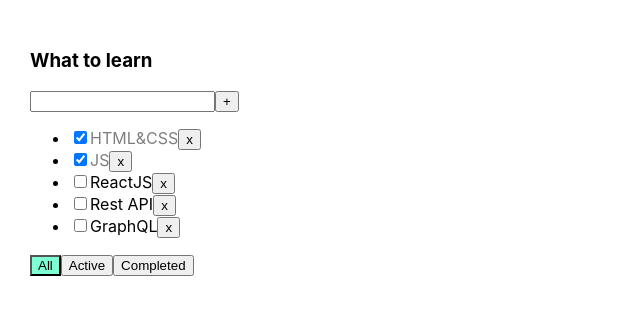
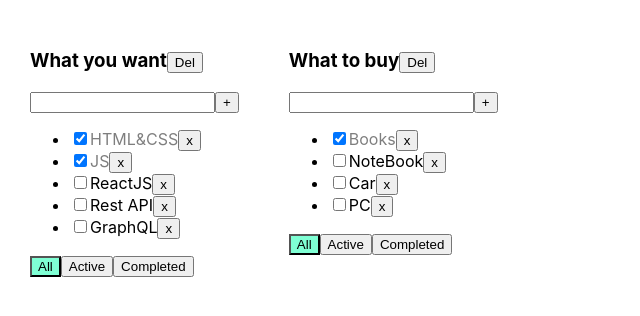
Before and after one commit to JudgEby/it-incubator-todolist-ts, a React (Create React App) app: page / in a window 1280 px wide. Shown: the top 316 px of the page, without its empty margins (0-640 px from the left). Built offline with nearby package versions, Linux system fonts and the light colour scheme.

Commit message:
completed lesson 5

```diff
--- a/src/App.tsx
+++ b/src/App.tsx
@@ -1,66 +1,105 @@
 import React, { useState } from 'react'
 import './App.css'
-import { Todolist } from './Todolist'
+import { TaskType, Todolist } from './Todolist'
 import { v1 } from 'uuid'
 
 export type FilterValuesType = 'all' | 'active' | 'completed'
 
+type TodoListType = {
+  id: string
+  title: string
+  filter: FilterValuesType
+}
+
+type TaskStateType = {
+  [key: string]: TaskType[]
+}
+
 function App() {
-  let [tasks, setTasks] = useState([
+  const todoListID_1 = v1()
+  const todoListID_2 = v1()
+
+  const [todoLists, setTodoLists] = useState<TodoListType[]>([
+    { id: todoListID_1, title: 'What you want', filter: 'all' },
+    { id: todoListID_2, title: 'What to buy', filter: 'all' },
+  ])
+
+  const [tasks, setTasks] = useState<TaskStateType>({
+    [todoListID_1]: [
       { id: v1(), title: 'HTML&CSS', isDone: true },
       { id: v1(), title: 'JS', isDone: true },
       { id: v1(), title: 'ReactJS', isDone: false },
       { id: v1(), title: 'Rest API', isDone: false },
       { id: v1(), title: 'GraphQL', isDone: false },
-  ])
+    ],
+    [todoListID_2]: [
+      { id: v1(), title: 'Books', isDone: true },
+      { id: v1(), title: 'NoteBook', isDone: false },
+      { id: v1(), title: 'Car', isDone: false },
+      { id: v1(), title: 'PC', isDone: false },
+    ],
+  })
 
-  function removeTask(id: string) {
-    let filteredTasks = tasks.filter((t) => t.id !== id)
-    setTasks(filteredTasks)
+  function removeTask(taskId: string, todoListID: string) {
+    let filteredTasks = tasks[todoListID].filter((t) => t.id !== taskId)
+    setTasks({ ...tasks, [todoListID]: filteredTasks })
   }
 
-  function addTask(title: string) {
-    let task = { id: v1(), title: title, isDone: false }
-    let newTasks = [task, ...tasks]
-    setTasks(newTasks)
+  function addTask(title: string, todoListID: string) {
+    const newTask = { id: v1(), title: title, isDone: false }
+    ///let newTasks = [task, ...tasks]
+    setTasks({ ...tasks, [todoListID]: [newTask, ...tasks[todoListID]] })
   }
 
-  function changeStatus(id: string): void {
-    const searchedTask = tasks.find((task) => task.id === id)
+  function changeTaskStatus(taskId: string, todoListID: string): void {
+    const searchedTask = tasks[todoListID].find((task) => task.id === taskId)
+
     if (searchedTask) {
       searchedTask.isDone = !searchedTask.isDone
-      setTasks([...tasks])
+      setTasks({ ...tasks })
     }
   }
 
-  let [filter, setFilter] = useState<FilterValuesType>('all')
-
-  let tasksForTodolist = tasks
-
-  if (filter === 'active') {
-    tasksForTodolist = tasks.filter((t) => t.isDone === false)
-  }
-  if (filter === 'completed') {
-    tasksForTodolist = tasks.filter((t) => t.isDone === true)
+  function changeTodoListFilter(value: FilterValuesType, todoListID: string) {
+    setTodoLists(
+      todoLists.map((tl) =>
+        tl.id === todoListID ? { ...tl, filter: value } : tl
+      )
+    )
   }
 
-  function changeFilter(value: FilterValuesType) {
-    setFilter(value)
+  const removeTodoList = (todoListID: string) => {
+    setTodoLists(todoLists.filter((tl) => tl.id !== todoListID))
+    delete tasks[todoListID]
+  }
+
+  const todoListsComponents = todoLists.map((tl) => {
+    let tasksForTodolist = tasks[tl.id]
+
+    if (tl.filter === 'active') {
+      tasksForTodolist = tasks[tl.id].filter((t) => t.isDone === false)
+    }
+    if (tl.filter === 'completed') {
+      tasksForTodolist = tasks[tl.id].filter((t) => t.isDone === true)
     }
 
     return (
-    <div className='App'>
       <Todolist
-        title='What to learn'
+        key={v1()}
+        todoListID={tl.id}
+        title={tl.title}
         tasks={tasksForTodolist}
         removeTask={removeTask}
-        changeFilter={changeFilter}
+        changeTodoListFilter={changeTodoListFilter}
         addTask={addTask}
-        changeStatus={changeStatus}
-        filter={filter}
+        changeTaskStatus={changeTaskStatus}
+        filter={tl.filter}
+        removeTodoList={removeTodoList}
       />
-    </div>
     )
+  })
+
+  return <div className='App'>{todoListsComponents}</div>
 }
 
 export default App
--- a/src/Todolist.tsx
+++ b/src/Todolist.tsx
@@ -1,7 +1,7 @@
 import React, { ChangeEvent, KeyboardEvent, useState } from 'react'
 import { FilterValuesType } from './App'
 
-type TaskType = {
+export type TaskType = {
   id: string
   title: string
   isDone: boolean
@@ -10,11 +10,13 @@
 type PropsType = {
   title: string
   tasks: Array<TaskType>
-  removeTask: (taskId: string) => void
-  changeFilter: (value: FilterValuesType) => void
-  addTask: (title: string) => void
-  changeStatus: (id: string) => void
+  todoListID: string
+  removeTask: (taskId: string, todoListID: string) => void
+  removeTodoList: (todoListID: string) => void
+  changeTodoListFilter: (value: FilterValuesType, todoListID: string) => void
   filter: FilterValuesType
+  addTask: (title: string, todoListID: string) => void
+  changeTaskStatus: (id: string, todoListID: string) => void
 }
 
 export function Todolist(props: PropsType) {
@@ -24,7 +26,7 @@
   const addTask = () => {
     const trimmedTitle = title.trim()
     if (trimmedTitle) {
-      props.addTask(trimmedTitle)
+      props.addTask(trimmedTitle, props.todoListID)
       setError(null)
     } else {
       setError('Title is required')
@@ -43,13 +45,22 @@
     }
   }
 
-  const onAllClickHandler = () => props.changeFilter('all')
-  const onActiveClickHandler = () => props.changeFilter('active')
-  const onCompletedClickHandler = () => props.changeFilter('completed')
+  const onClickRemoveTodolistHandler = () =>
+    props.removeTodoList(props.todoListID)
+
+  const onAllClickHandler = () =>
+    props.changeTodoListFilter('all', props.todoListID)
+  const onActiveClickHandler = () =>
+    props.changeTodoListFilter('active', props.todoListID)
+  const onCompletedClickHandler = () =>
+    props.changeTodoListFilter('completed', props.todoListID)
 
   return (
     <div>
-      <h3>{props.title}</h3>
+      <h3>
+        {props.title}
+        <button onClick={onClickRemoveTodolistHandler}>Del</button>
+      </h3>
       <div>
         <input
           className={error ? 'error' : ''}
@@ -62,9 +73,9 @@
       </div>
       <ul>
         {props.tasks.map((t) => {
-          const onClickHandler = () => props.removeTask(t.id)
+          const onClickHandler = () => props.removeTask(t.id, props.todoListID)
           const isDoneHandler = () => {
-            props.changeStatus(t.id)
+            props.changeTaskStatus(t.id, props.todoListID)
           }
           return (
             <li key={t.id}>
```
Also changed, not shown: src/components/Button.tsx (added, +14 -0 lines), src/components/Input.tsx (added, +38 -0 lines). Lines whose indentation alone changed are shown as unchanged.
